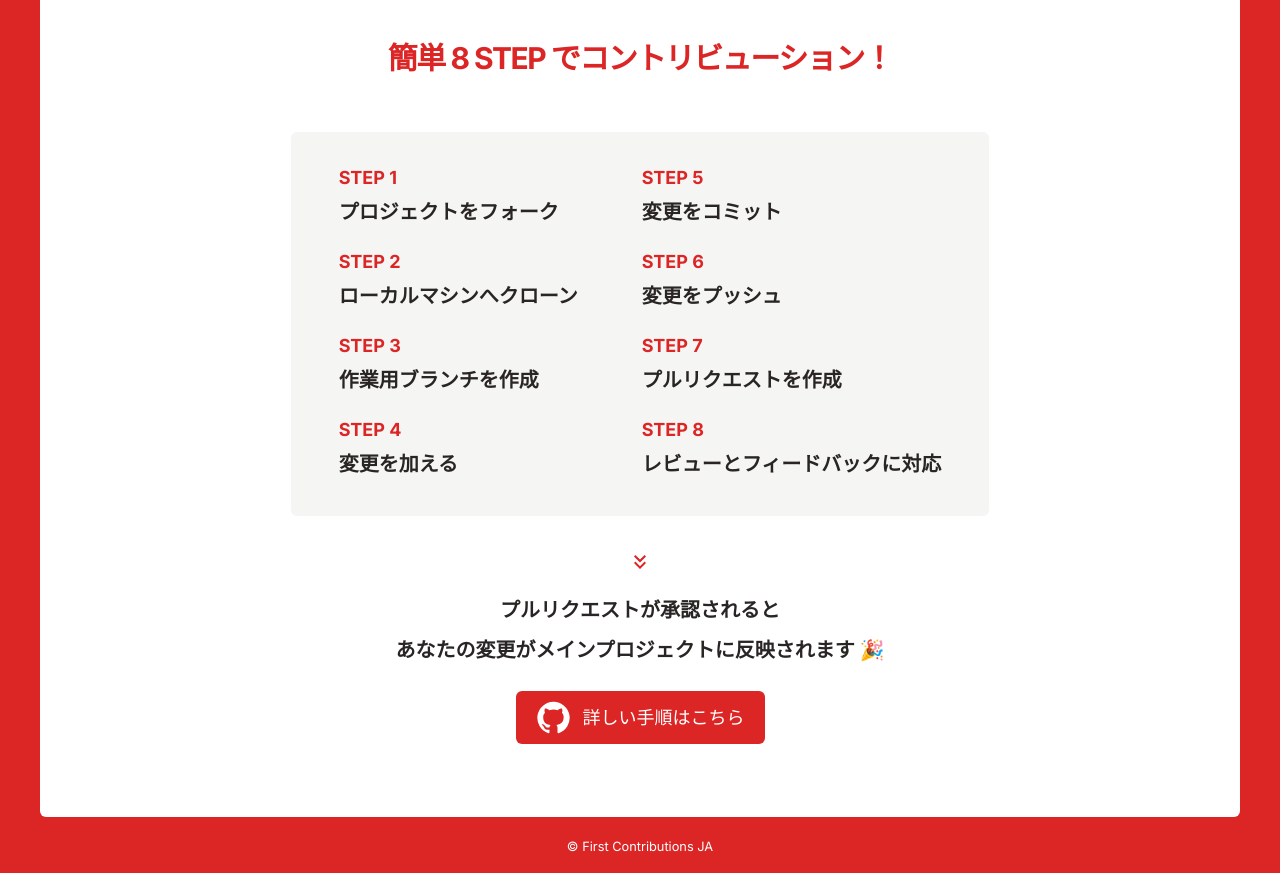
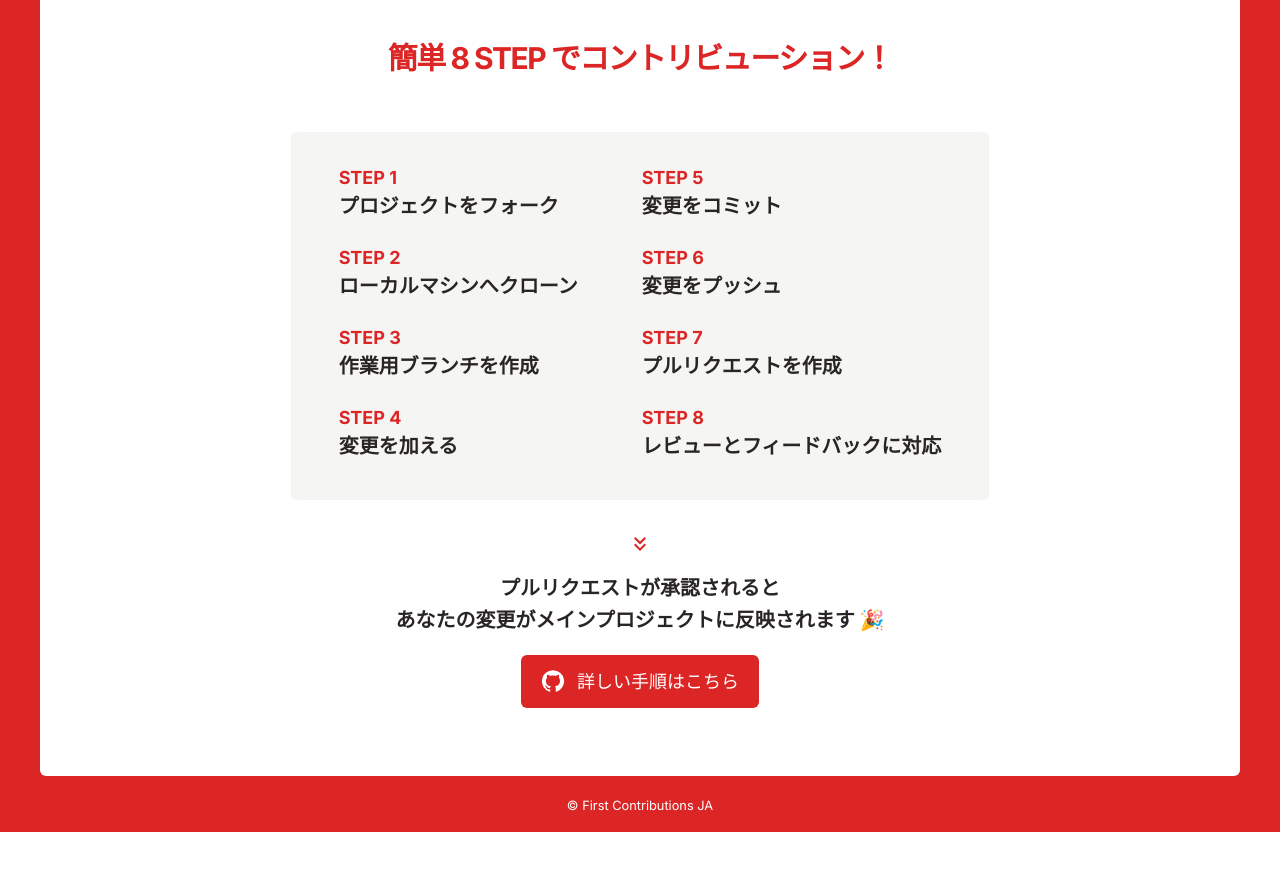
Before and after one commit to first-contributions-ja/first-contributions-ja.github.io, a Next.js app: page / in a window 1280 px wide. Shown: the part 880-1753 px from the top of the page. After the commit the page ends 1712 px from the top, so only its background shows below. Built offline with nearby package versions, Linux system fonts and the light colour scheme.

Commit message:
🐛 fix: 最終的なスタイルの微調整、コード内の不要な空白の削除

```diff
--- a/src/app/page.tsx
+++ b/src/app/page.tsx
@@ -8,7 +8,7 @@ import KeyboardDoubleArrowDownSharpIcon from "@mui/icons-material/KeyboardDouble
 export default function Home() {
   return (
     <>
-      <section className=" mx-auto mt-20 max-w-2xl px-6 lg:-mb-4 lg:mt-4 lg:flex lg:h-screen lg:max-w-7xl lg:items-center  lg:gap-10">
+      <section className="mx-auto mt-20 max-w-2xl px-6 lg:-mb-4 lg:mt-4 lg:flex lg:h-screen lg:max-w-7xl lg:items-center  lg:gap-10">
         <div className="lg:flex-1">
           <p className="hidden bg-stone-100 px-4 py-2 lg:inline-block">
             <span className="text-2xl font-bold text-red-600">1234</span>
@@ -56,50 +56,50 @@ export default function Home() {
         </p>
       </section>
 
-      <section className="bg-red-600 p-6 pb-0  pt-8 md:px-10 md:pt-10">
+      <section className="bg-red-600 p-6 pb-0 pt-8 md:px-10 md:pt-10">
         <div className="rounded-md bg-white px-5 pb-16 pt-12 md:p-20 md:pt-8">
           <h2 className="text-center text-xl font-bold tracking-tighter text-red-600 md:pb-4 md:pt-12 md:text-3xl">
             簡単 8 STEP でコントリビューション！
           </h2>
-          <ul className="mx-auto mt-8 w-fit list-inside rounded-md px-2 text-lg font-bold md:text-xl md:leading-loose lg:mb-8 lg:mt-10 lg:flex lg:gap-16 lg:bg-stone-100 lg:px-12 lg:pb-4 lg:pt-8">
+          <ul className="mx-auto mt-8 w-fit list-inside rounded-md px-2 text-lg font-bold md:text-xl md:leading-7 lg:mb-8 lg:mt-10 lg:flex lg:gap-16 lg:bg-stone-100 lg:px-12 lg:pb-4 lg:pt-8">
             <div>
-              <li className="pb-4">
+              <li className="pb-4 md:pb-6">
                 <p className="mr-6 text-sm text-red-600 md:text-lg">STEP 1</p>
                 プロジェクトをフォーク
               </li>
-              <li className="pb-4">
+              <li className="pb-4 md:pb-6">
                 <p className="mr-6 text-sm text-red-600 md:text-lg">STEP 2</p>
                 ローカルマシンへクローン
               </li>
-              <li className="pb-4">
+              <li className="pb-4 md:pb-6">
                 <p className="mr-6 text-sm text-red-600 md:text-lg">STEP 3</p>
                 作業用ブランチを作成
               </li>
-              <li className="pb-4">
+              <li className="pb-4 md:pb-6">
                 <p className="mr-6 text-sm text-red-600 md:text-lg">STEP 4</p>
                 変更を加える
               </li>
             </div>
             <div>
-              <li className="pb-4">
+              <li className="pb-4 md:pb-6">
                 <p className="mr-6 text-sm text-red-600 md:text-lg">STEP 5</p>
                 変更をコミット
               </li>
-              <li className="pb-4">
+              <li className="pb-4 md:pb-6">
                 <p className="mr-6 text-sm text-red-600 md:text-lg">STEP 6</p>
                 変更をプッシュ
               </li>
-              <li className="pb-4">
+              <li className="pb-4 md:pb-6">
                 <p className="mr-6 text-sm text-red-600 md:text-lg">STEP 7</p>
                 プルリクエストを作成
               </li>
-              <li className="pb-4">
+              <li className="pb-4 md:pb-6">
                 <p className="mr-6 text-sm text-red-600 md:text-lg">STEP 8</p>
                 レビューとフィードバックに対応
               </li>
             </div>
           </ul>
-          <div className="mb-8 text-center font-bold leading-7 md:text-xl md:leading-loose">
+          <div className="mb-8 text-center font-bold leading-7 md:text-xl md:leading-8">
             <KeyboardDoubleArrowDownSharpIcon className="mb-4 text-6xl text-red-600" />
             <p>プルリクエストが承認されると</p>
             <p>あなたの変更がメインプロジェクトに反映されます 🎉</p>
@@ -107,9 +107,9 @@ export default function Home() {
           <div className="text-center">
             <a
               href="https://github.com/first-contributions-ja/first-contributions-ja.github.io"
-              className="rounded-md bg-red-600 px-5 py-4 text-white transition hover:opacity-70 lg:text-lg"
+              className="rounded-md bg-red-600 px-3 py-3 text-sm text-white transition hover:opacity-70 md:px-5 md:py-4 md:text-lg"
             >
-              <GitHubIcon fontSize="large" className="mr-3 -translate-y-0.5" />
+              <GitHubIcon className="mr-3 -translate-y-0.5 text-3xl md:text-4xl" />
               詳しい手順はこちら
             </a>
           </div>
```
